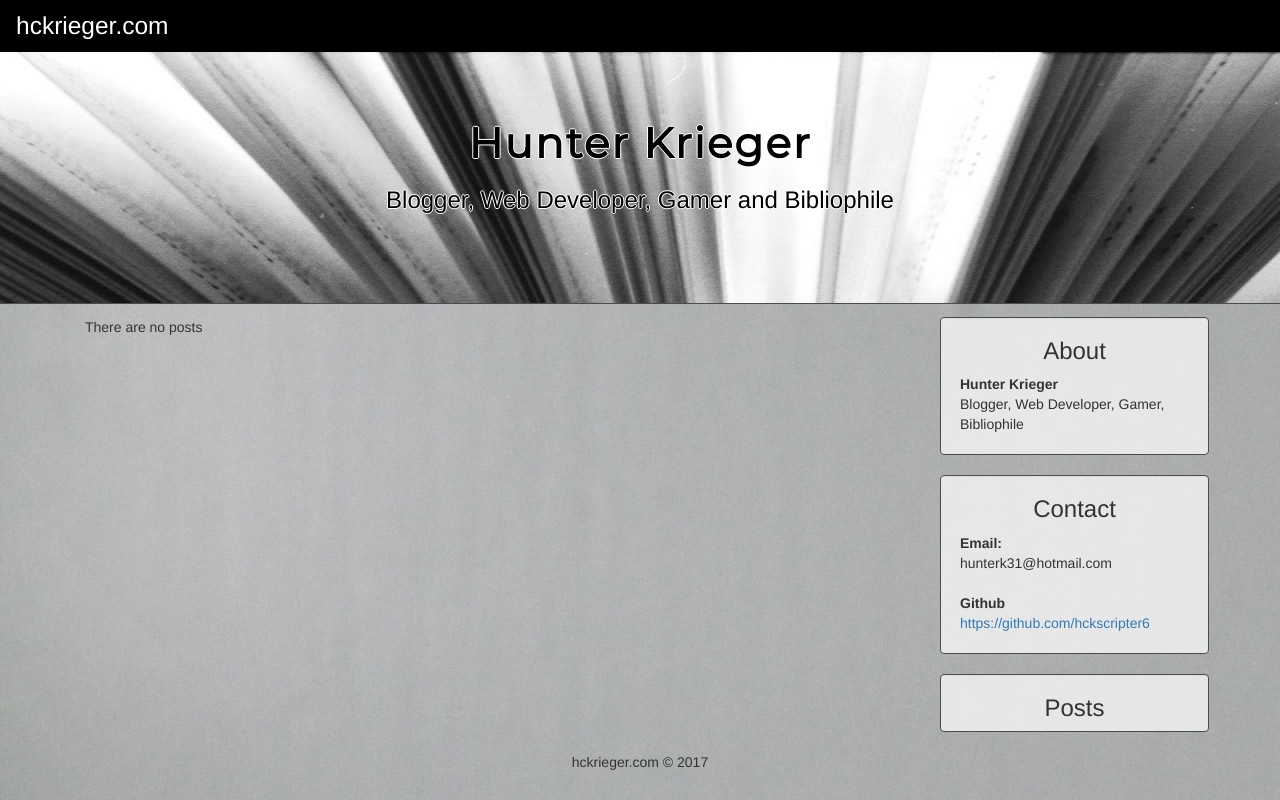
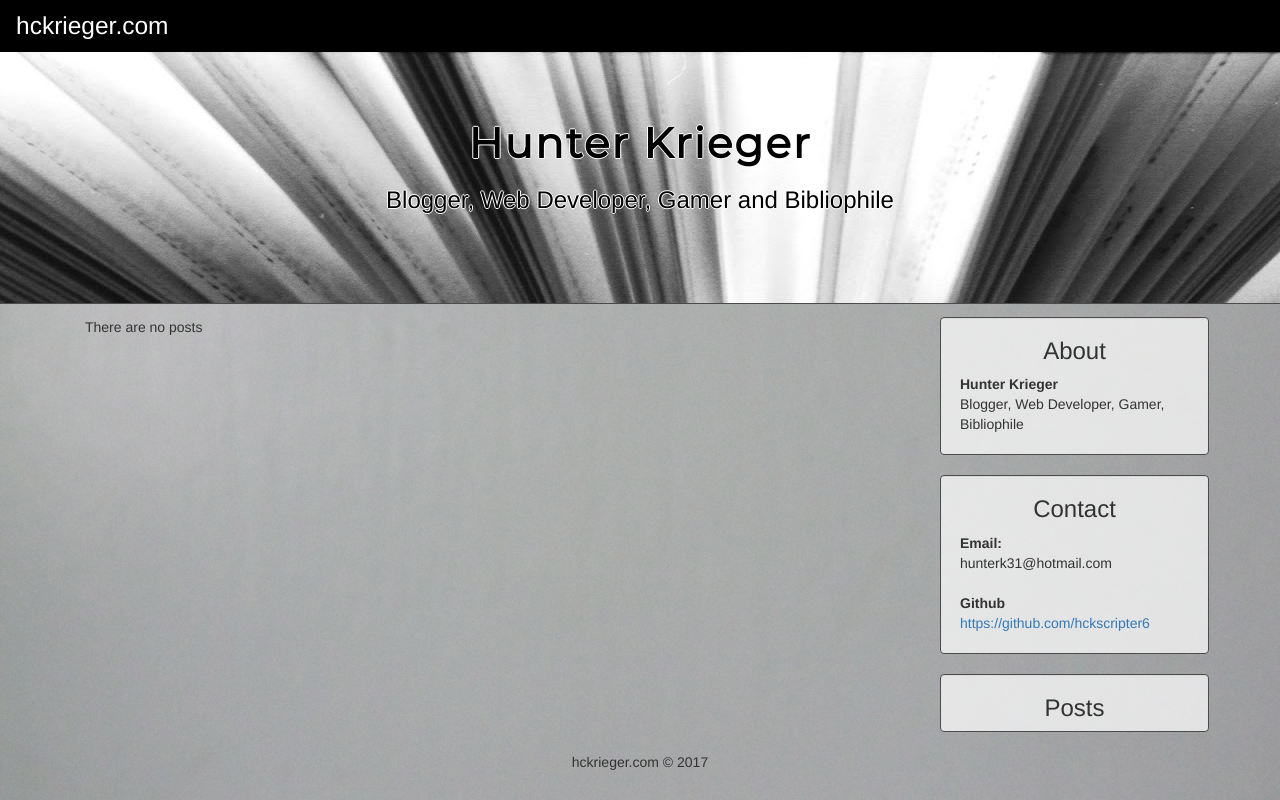
Before and after one commit to hckrieger/flask-blog, a Flask app: page / in a window 1280 px wide. Run offline with Flask 2, Linux system fonts and the light colour scheme; data that the repository does not hold is empty; some libraries are stand-ins or nearby versions.

Commit message:
cover background

```diff
--- a/static/css/stylesheet.css
+++ b/static/css/stylesheet.css
@@ -1,7 +1,11 @@
 body {
 	background-image: url("../images/background.jpg");
 	background-attachment: fixed;
-
+	background-repeat: no-repeat;
+    -webkit-background-size: cover;
+    -moz-background-size: cover;
+    -o-background-size: cover;
+     background-size: cover;
 
 
 }
```
